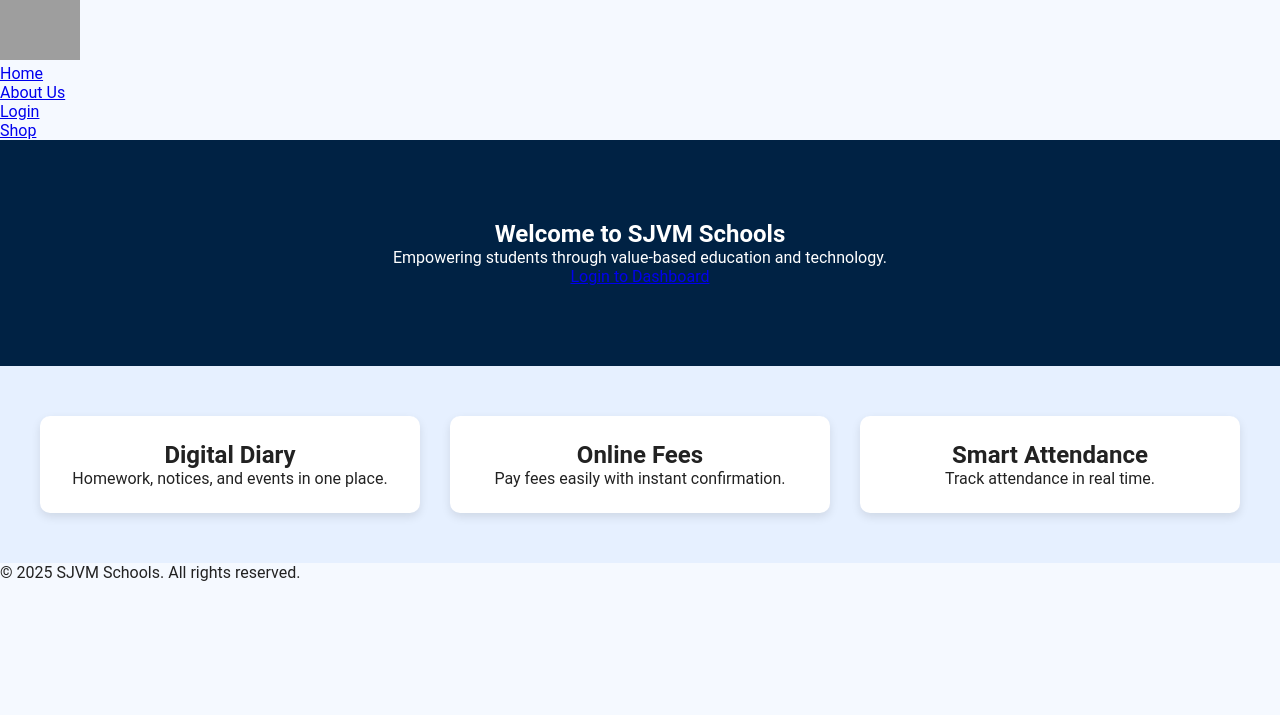
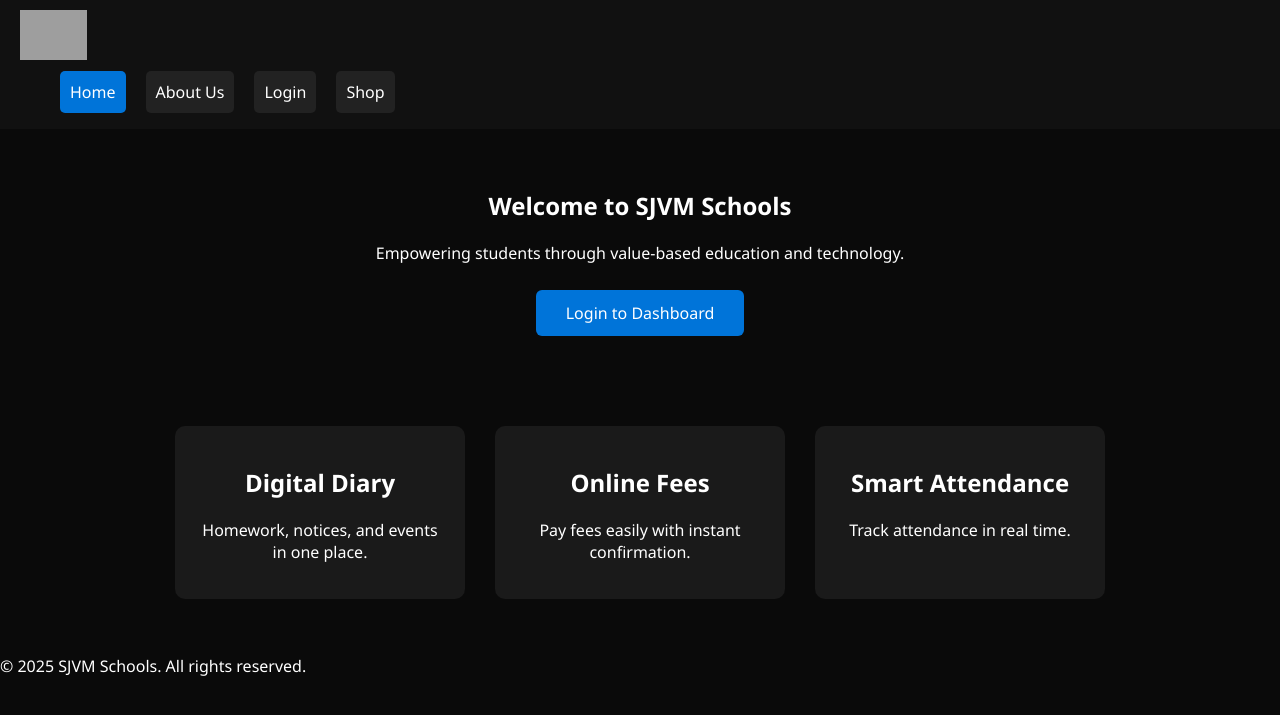
Before and after one commit to Echoesofthe21stcentury/sjvm-schools, a PHP site: page / in a window 1280 px wide. Shown: the top 715 px of the page. Run offline with PHP 8.4, Linux system fonts and the light colour scheme; grey boxes are pictures that could not be loaded.

Commit message:
Update style.css

```diff
--- a/css/style.css
+++ b/css/style.css
@@ -1,113 +1,83 @@
-/* Reset & Base */
-* {
+body {
   margin: 0;
-  padding: 0;
-  box-sizing: border-box;
-}
-body {
-  font-family: 'Roboto', sans-serif;
-  background-color: #f5f9ff;
-  color: #222;
+  font-family: 'Segoe UI', sans-serif;
+  background-color: #0a0a0a;
+  color: #ffffff;
 }
 
-/* Header */
-.header {
-  background-color: #003366;
-  padding: 10px 0;
-}
-.nav-container {
+header {
+  background-color: #111111;
+  padding: 10px 20px;
   display: flex;
+  align-items: center;
   justify-content: space-between;
-  align-items: center;
-  max-width: 1200px;
-  margin: auto;
-  padding: 0 20px;
 }
 .logo {
-  height: 60px;
+  height: 50px;
 }
-.navbar ul {
+nav ul {
   list-style: none;
   display: flex;
   gap: 20px;
 }
-.navbar a {
+nav a {
   color: white;
   text-decoration: none;
-  font-weight: 500;
+  padding: 10px;
+  background-color: #222222;
+  border-radius: 5px;
 }
-.navbar a:hover,
-.navbar .active {
-  text-decoration: underline;
-}
-.btn-login {
-  background-color: #0055aa;
-  padding: 8px 14px;
-  border-radius: 4px;
-  font-weight: bold;
-}
-.btn-login:hover {
-  background-color: #0077cc;
+nav a:hover, .active {
+  background-color: #0074D9;
 }
 
-/* Hero Section */
-.hero {
-  background-color: #002244;
-  color: white;
-  padding: 80px 20px;
-  text-align: center;
-}
-.hero .buttons {
-  margin-top: 30px;
-}
-.btn {
-  background-color: #004080;
-  color: white;
-  padding: 12px 24px;
-  border: none;
-  border-radius: 6px;
-  margin-right: 10px;
-  text-decoration: none;
-}
-.btn:hover {
-  background-color: #0059b3;
-}
-.btn-outline {
-  border: 2px solid white;
-  color: white;
-  padding: 10px 22px;
-  border-radius: 6px;
-  text-decoration: none;
-}
-.btn-outline:hover {
-  background-color: white;
-  color: #002244;
-}
-
-/* Features */
-.features {
-  padding: 50px 20px;
-  background-color: #e6f0ff;
-}
-.grid {
-  display: grid;
-  grid-template-columns: repeat(auto-fit, minmax(250px, 1fr));
-  gap: 30px;
-  max-width: 1200px;
-  margin: auto;
-}
-.feature-box {
-  background-color: white;
-  padding: 25px;
-  border-radius: 10px;
-  box-shadow: 0 4px 10px rgba(0,0,0,0.1);
+.hero, .features, .dashboard, .shop-notice, .about-container {
+  padding: 40px;
   text-align: center;
 }
 
-/* Footer */
-.footer {
-  background-color: #003366;
+.grid {
+  display: flex;
+  gap: 30px;
+  justify-content: center;
+  flex-wrap: wrap;
+}
+
+.feature-box {
+  background: #1a1a1a;
+  padding: 20px;
+  border-radius: 10px;
+  width: 250px;
+}
+
+.button {
+  display: inline-block;
+  padding: 12px 30px;
+  background-color: #0074D9;
   color: white;
-  text-align: center;
-  padding: 20px 0;
+  text-decoration: none;
+  border-radius: 6px;
+  font-size: 16px;
+  margin: 10px;
+  transition: 0.3s;
 }
+.button:hover {
+  background-color: #005fa3;
+}
+
+.login-container, .about-container, .shop-notice, .dashboard {
+  max-width: 500px;
+  margin: auto;
+  margin-top: 60px;
+  background: #1a1a1a;
+  padding: 30px;
+  border-radius: 10px;
+}
+
+input[type="text"], input[type="password"] {
+  width: 100%;
+  padding: 12px;
+  margin: 10px 0;
+  border: none;
+  border-radius: 6px;
+}
```
